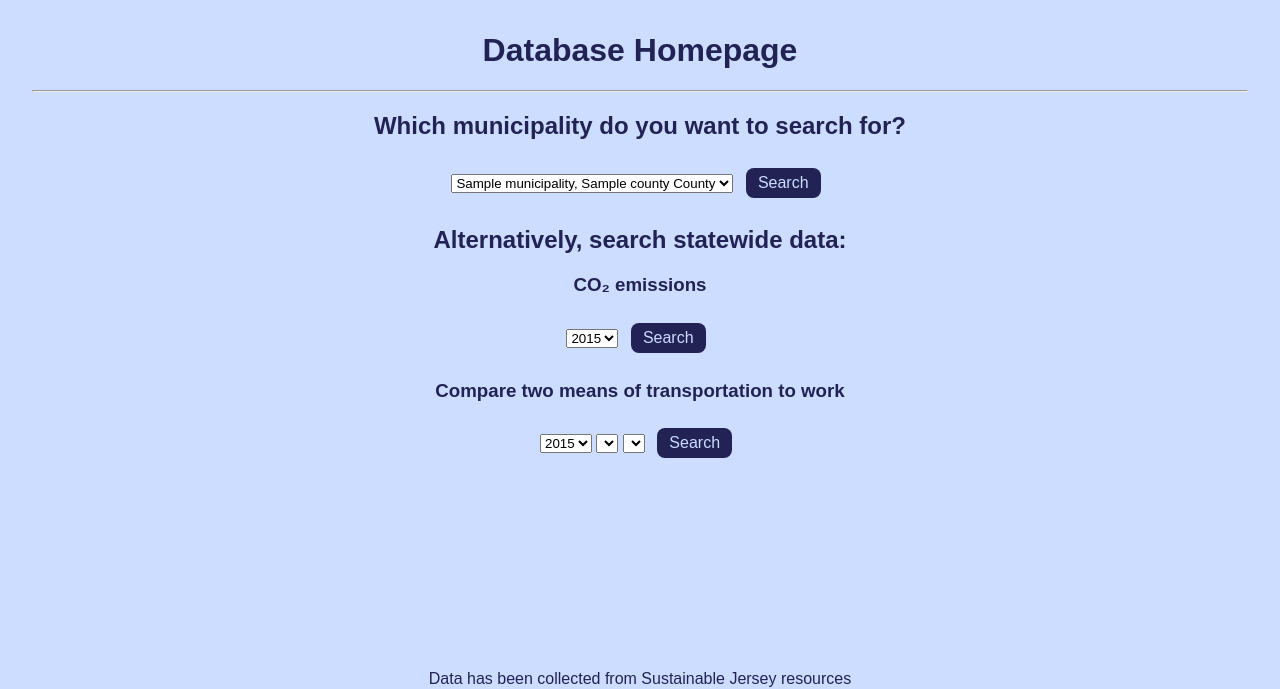
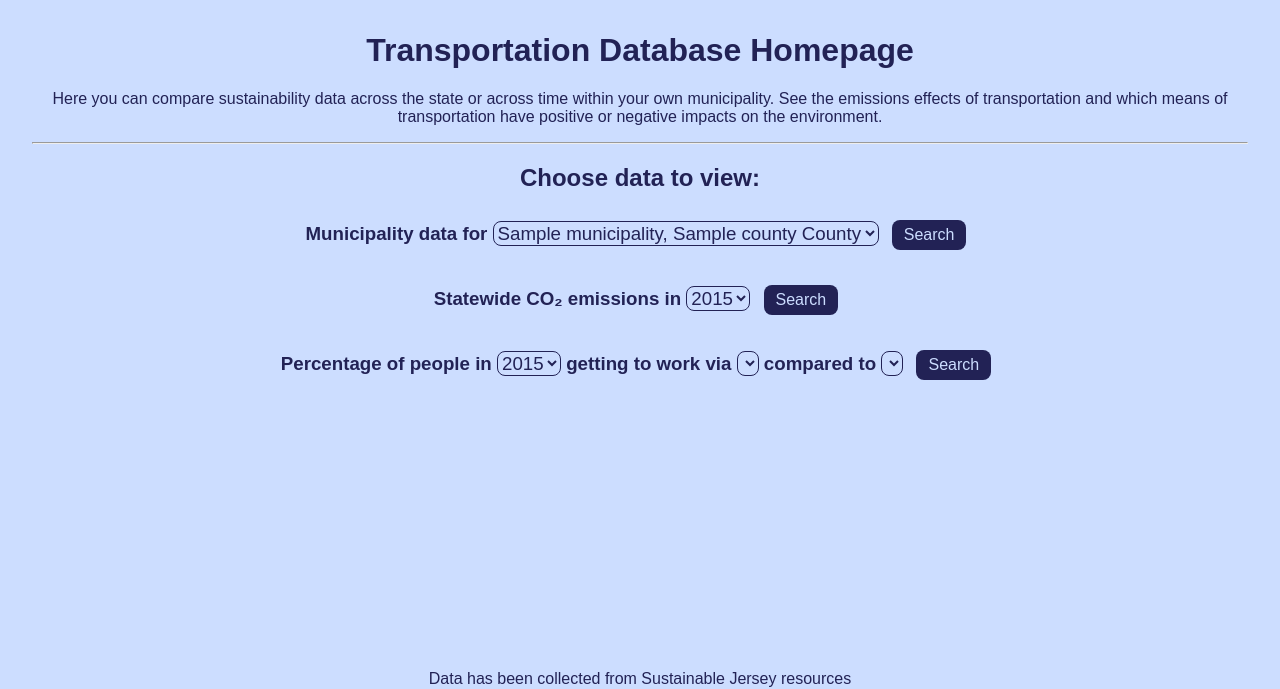
Before and after one commit to pinedaj1/PUBLICNAME, a Flask app: page / in a window 1280 px wide. Shown: the top 689 px of the page. Run offline with Flask 3, Linux system fonts and the light colour scheme; a database or web service that is not in the repository returns one stand-in record (values such as "Sample title"); lists and menus that the app fills with data are empty; parts of the project's set-up code (start-up, migrations or seed data) failed here and were passed over; some libraries are stand-ins or nearby versions.

Commit message:
improve stylesheet, more readable homepage queries, basic description

```diff
--- a/web/static/cloropleth.js
+++ b/web/static/cloropleth.js
@@ -1,4 +1,9 @@
 // expect queryPath, colorMap to be defined globally
+
+if (t1 != '' && t2 != '' && t1 == t2) {
+    alert("Can't compare the same types!");
+    history.back();
+}
 
 var colorMaps = {
     diverging: [
--- a/web/static/style.css
+++ b/web/static/style.css
@@ -45,6 +45,14 @@ input[type=submit]:hover {
   cursor: pointer;
 }
 
+select {
+  background: none;
+  border: 1px solid var(--fg);
+  border-radius: 8px;
+  font-size: inherit;
+  color: inherit;
+}
+
 img {
   padding-top: 32px;
 }
@@ -60,6 +68,7 @@ img {
   right: 0;
   box-shadow: 0 0 4px #111;
   border-radius: 8px;
+  z-index: 999999;
 }
 
 footer {
--- a/web/templates/index.html
+++ b/web/templates/index.html
@@ -7,47 +7,55 @@
         <link rel="stylesheet" href="/static/style.css" />
     </head>
     <body>
-        <h1>Database Homepage</h1>
+        <h1>Transportation Database Homepage</h1>
         <!-- Description goes here -->
+        <p>
+            Here you can compare sustainability data across the state or across
+            time within your own municipality. See the emissions effects of
+            transportation and which means of transportation have positive or
+            negative impacts on the environment.
+        </p>
         <!-- <p></p> -->
         <hr/>
-        <h2>Which municipality do you want to search for?</h2>
-        <form action="/municipality" method="POST">
+        <h2>Choose data to view:</h2>
+        <h3><form action="/municipality" method="POST">
+            Municipality data for
             <select name="mno">
             {% for m in municipalities %}
                 <option value="{{ m.mno }}">{{ macros.municipality(m.name, m.county) }}</option>
             {% endfor %}
             </select>
             <input type="submit" value="Search" />
-        </form>
-        <h2>Alternatively, search statewide data:</h2>
-        <h3>CO₂ emissions</h3>
-        <form action="/ghg" method="POST">
+        </form></h3>
+        <h3><form action="/ghg" method="POST">
+            Statewide CO₂ emissions in
             <select name="year">
                 Year:
                 <option value="2015">2015</option>
                 <option value="2020">2020</option>
             </select>
             <input type="submit" value="Search" />
-        </form>
-        <h3>Compare two means of transportation to work</h3>
-        <form action="/mot2" method="POST">
+        </form></h3>
+        <h3><form action="/mot2" method="POST">
+            Percentage of people in
             <select name="year">
                 <option value="2015">2015</option>
                 <option value="2020">2020</option>
             </select>
+            getting to work via
             <select name="t1">
             {% for t in types %}
                 <option value="{{ t.index }}">{{ t.name }}</option>
             {% endfor %}
             </select>
+            compared to
             <select name="t2">
             {% for t in types %}
                 <option value="{{ t.index }}">{{ t.name }}</option>
             {% endfor %}
             </select>
             <input type="submit" value="Search" />
-        </form>
+        </form></h3>
 
         <footer>
             Data has been collected from Sustainable Jersey resources
```
Also changed, not shown: README.md, db_scripts/initialize_db.sql.
